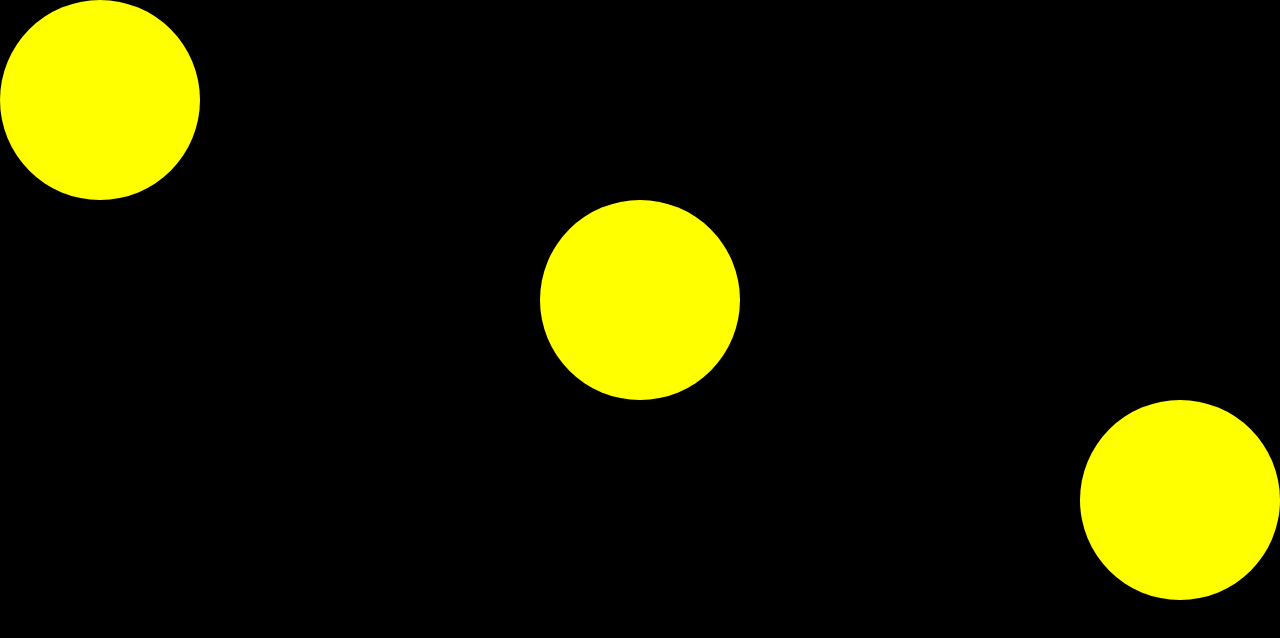
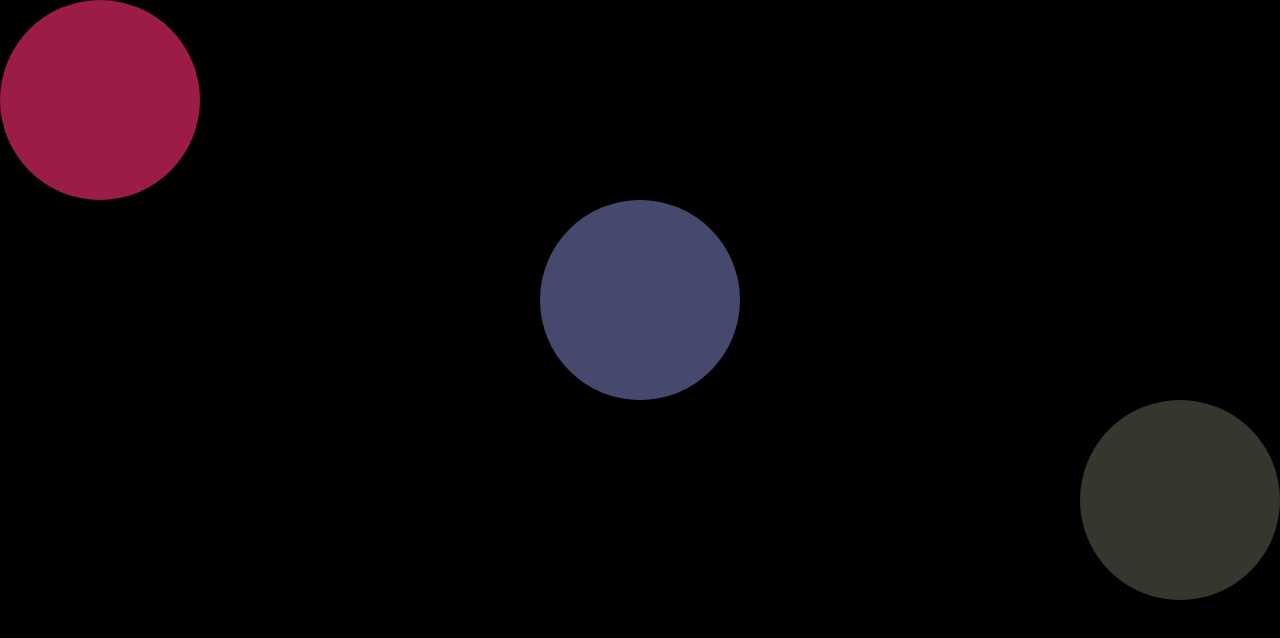
Before and after one commit to sagar-dawra/demo, a plain HTML site: page circle.html in a window 1280 px wide. Drawn offline with Linux system fonts and the light colour scheme.

Commit message:
new-commit

```diff
--- a/circle.html
+++ b/circle.html
@@ -18,20 +18,20 @@
       .bg .first {
         height: 200px;
         width: 200px;
-        background-color: yellow;
+        background-color: rgb(155, 28, 70);
         border-radius: 50%;
       }
       .bg .second {
         height: 200px;
         width: 200px;
-        background-color: yellow;
+        background-color: rgb(70, 73, 110);
         border-radius: 50%;
         margin: auto;
       }
       .bg .third {
         height: 200px;
         width: 200px;
-        background-color: yellow;
+        background-color: rgb(54, 54, 47);
         border-radius: 50%;
         margin-left: auto;
       }
@@ -40,6 +40,7 @@
   <body>
     <section class="bg">
       <div class="first"></div>
+
       <div class="second"></div>
       <div class="third"></div>
     </section>
```
